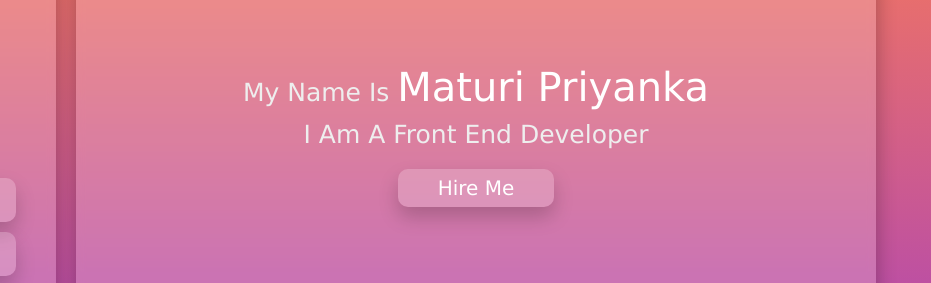
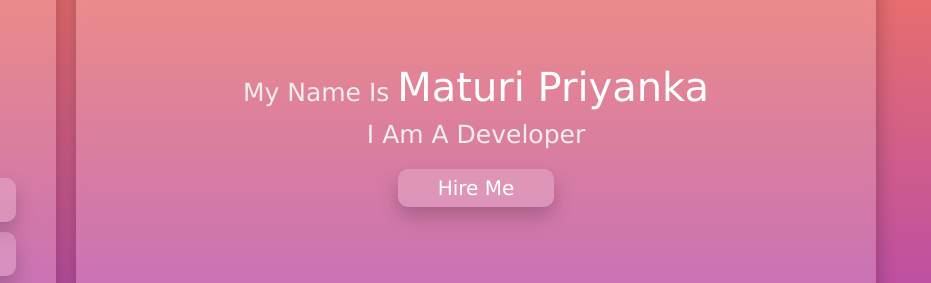
Before and after one commit to PriyankaMaturi/PORTFOLIO, a plain HTML site: page index.html in a window 1280 px wide. Shown: the part 165-448 px from the top of the page, 349-1280 px from the left. Drawn offline with nearby package versions, Linux system fonts and the light colour scheme.

Commit message:
Update index.html

```diff
--- a/index.html
+++ b/index.html
@@ -45,7 +45,7 @@
 
 
         <h3 class="name">my name is <span>Maturi Priyanka</span></h3>
-        <h3 class="post">i am a front end developer</h3>
+        <h3 class="post">i am a Developer</h3>
 
         <a href="#"><button class="btn">hire me</button></a>
 
```
